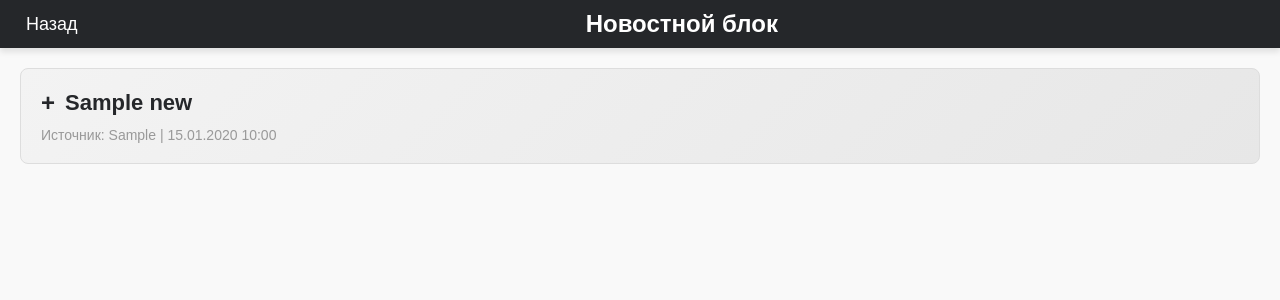
After one commit to Niks43rus/vrcl_new, a Django app: page /news_block/1/ in a window 1280 px wide. The commit adds this page. Shown: the top 300 px of the page. Run offline with Django 3.2, Linux system fonts and the light colour scheme; tables that the repository leaves empty hold one stand-in row (values such as "Sample post").

Commit message:
Добавлен новостной блок

```diff
--- a/bkn/main/admin.py
+++ b/bkn/main/admin.py
@@ -8,6 +8,8 @@ admin.site.register(WarningInfo)
 admin.site.register(WhereInfo)
 admin.site.register(Games_for_place)
 admin.site.register(GamePlace)
+
+admin.site.register(News)
 
 
 admin.site.register(Note_ms)
--- a/bkn/main/models.py
+++ b/bkn/main/models.py
@@ -93,6 +93,22 @@ class GamePlace(models.Model):
     class Meta:
         verbose_name = "Привязка игры к месту"
         verbose_name_plural = "Привязки игр к местам"
+
+
+
+class News(models.Model):
+    title = models.CharField(max_length=500, verbose_name="Заголовок")
+    description = models.TextField(verbose_name="Описание")  # Используем TextField для длинных текстов
+    date = models.DateTimeField(verbose_name="Дата публикации")  # Поле для даты
+    source = models.CharField(max_length=250, verbose_name="Автор")  # Поле для источника новости
+
+    def __str__(self):
+        return f"{self.title} ({self.source}, {self.date.strftime('%Y-%m-%d')})"
+    class Meta:
+        verbose_name = "Новость"
+        verbose_name_plural = "Новости"
+
+
 
 
 #region Молодой гвардии
--- a/bkn/main/templates/main/club_page.html
+++ b/bkn/main/templates/main/club_page.html
@@ -91,6 +91,7 @@
                     <a class="dropdown-item" href="#" data-toggle="modal" data-target="#actionModal">Акции и
                         партнеры</a>
                     <a class="dropdown-item" href="{% url 'place_device' club_id=CID %}">Устройства и игры</a>
+                    <a class="dropdown-item" href="{% url 'news_block' club_id=CID %}">Новости</a>
 
                 </div>
             </li>
--- /dev/null
+++ b/bkn/main/templates/main/news_list.html
@@ -0,0 +1,158 @@
+<!DOCTYPE html>
+<html lang="en">
+<head>
+    <meta charset="UTF-8">
+    <meta name="viewport" content="width=device-width, initial-scale=1.0">
+    <title>Новости</title>
+    <style>
+        body {
+            font-family: Arial, sans-serif;
+            background-color: #f9f9f9;
+            margin: 0;
+            padding: 0;
+            color: #333;
+        }
+
+        /* Шапка */
+        .header {
+            background-color: #25272a;
+            color: #fff;
+            padding: 10px 20px;
+            display: flex;
+            align-items: center;
+            justify-content: space-between;
+            box-shadow: 0 4px 6px rgba(0, 0, 0, 0.1);
+        }
+
+        .header h1 {
+            margin: 0;
+            font-size: 24px;
+            text-align: center;
+            flex-grow: 1;
+        }
+
+        .back-button {
+            color: #fff;
+            text-decoration: none;
+            font-size: 18px;
+            margin-right: 20px;
+            background: none;
+            border: none;
+            cursor: pointer;
+        }
+
+        .back-button:hover {
+            text-decoration: underline;
+        }
+
+        /* Контейнер для новостей */
+        .news-container {
+            max-width: 100%;
+            margin: 0;
+            padding: 20px;
+        }
+
+        /* Блоки новостей */
+        .news-item {
+            margin-bottom: 20px;
+            padding: 20px;
+            border: 1px solid #ddd;
+            border-radius: 8px;
+            background: linear-gradient(135deg, #f3f3f3, #e7e7e7);
+            transition: transform 0.2s ease-in-out, box-shadow 0.2s ease-in-out;
+        }
+
+        .news-item:hover {
+            transform: scale(1.02);
+            box-shadow: 0 6px 8px rgba(0, 0, 0, 0.1);
+        }
+
+        .news-header {
+            font-size: 22px;
+            font-weight: bold;
+            color: #25272a;
+            cursor: pointer;
+            margin-bottom: 10px;
+            display: flex;
+            align-items: center;
+        }
+
+        .news-header:hover {
+            text-decoration: underline;
+        }
+
+        .news-header::before {
+            content: '+';
+            margin-right: 10px;
+            font-size: 24px;
+            color: #25272a;
+            transition: transform 0.2s ease-in-out;
+        }
+
+        .news-header.open::before {
+            transform: rotate(45deg);
+        }
+
+        .news-description {
+            display: none;
+            overflow: hidden;
+            transition: max-height 0.3s ease-out, padding 0.3s ease-out;
+            font-size: 16px;
+            color: #555;
+            margin-top: 10px;
+        }
+
+        .news-description pre {
+            font-family: inherit;
+            white-space: pre-wrap;
+            word-wrap: break-word;
+            margin: 0;
+        }
+
+        small {
+            display: block;
+            font-size: 14px;
+            color: #999;
+        }
+    </style>
+    <script>
+        function toggleDescription(id) {
+            const header = document.querySelector(`#header-${id}`);
+            const description = document.getElementById(`description-${id}`);
+            if (description.style.display === "none" || description.style.display === "") {
+                description.style.display = "block";
+                header.classList.add("open");
+            } else {
+                description.style.display = "none";
+                header.classList.remove("open");
+            }
+        }
+
+        function goBack() {
+            window.history.back(); // Кнопка "Назад"
+        }
+    </script>
+</head>
+<body>
+    <!-- Шапка -->
+    <div class="header">
+        <button class="back-button" onclick="goBack()">Назад</button>
+        <h1>Новостной блок</h1>
+    </div>
+
+    <!-- Контейнер с новостями -->
+    <div class="news-container">
+        {% for item in news %}
+        <div class="news-item">
+            <div class="news-header" id="header-{{ item.id }}" onclick="toggleDescription({{ item.id }})">
+                {{ item.title }}
+            </div>
+            <small>Источник: {{ item.source }} | {{ item.date|date:"d.m.Y H:i" }}</small>
+            <div class="news-description" id="description-{{ item.id }}">
+                <pre>{{ item.description }}</pre>
+            </div>
+        </div>
+        {% endfor %}
+    </div>
+</body>
+</html>
--- a/bkn/main/urls.py
+++ b/bkn/main/urls.py
@@ -21,6 +21,8 @@ urlpatterns = [
     path('scheme_free/<str:club_id>/', scheme_free, name='scheme_free'),
 
 
+    path('news_block/<str:club_id>/', news_block, name='news_block'),
+
     path('place_device/<str:club_id>/', place_device, name='place_device'),
     path('place_device/game_search_autocomplete/<int:club_id>/', game_search_autocomplete, name='game_search_autocomplete'),
 
@@ -37,6 +39,8 @@ urlpatterns = [
 
 
 
+
+
     path('add_graph_row/<int:club_id>/', add_graph_row, name='add_graph_row'),
     path('save_graph_data/<int:club_id>/', save_graph_data, name='save_graph_data'),
     path('update_record/<int:note_id>/', update_record, name='update_record'),
--- a/bkn/main/views.py
+++ b/bkn/main/views.py
@@ -1274,3 +1274,11 @@ def update_assignments(request, club_id, game_id):
 
     # Перенаправление на страницу редактирования игр
     return redirect('edit_games', club_id=club_id)
+
+
+
+#Блок нвоостей
+def news_block(request, club_id):
+    if is_authenticated(request):
+        news = News.objects.all().order_by('-date')  # Сортировка: сначала свежие
+        return render(request, 'main/news_list.html', {'news': news})
```
Also changed, not shown: bkn/main/migrations/0028_news.py (added).
